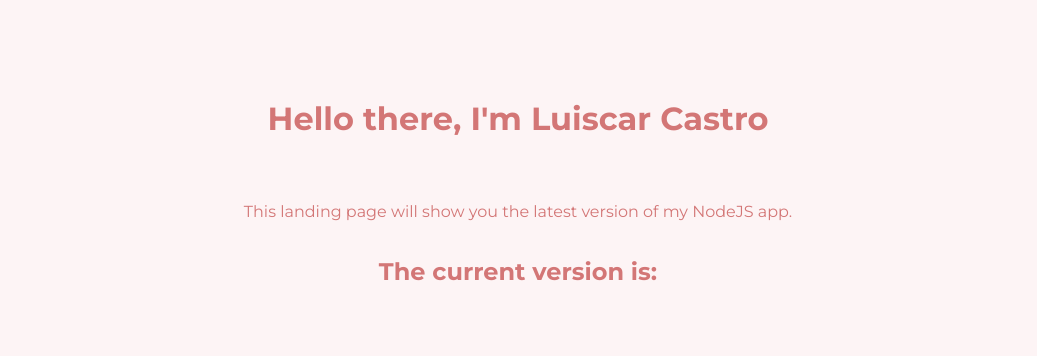
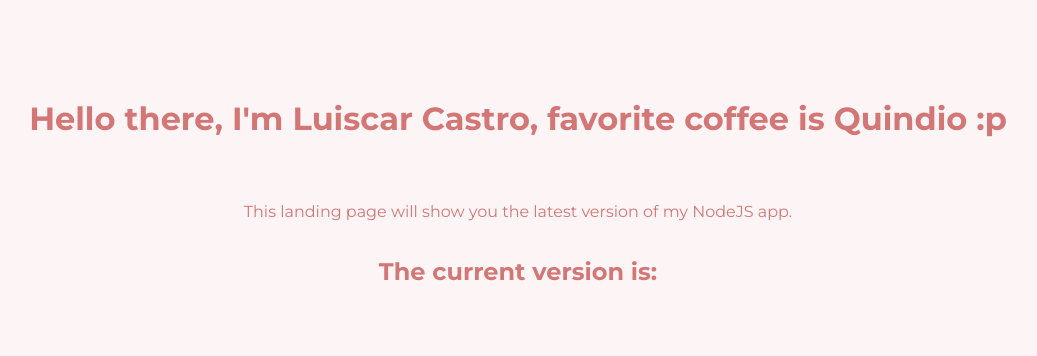
Before and after one commit to Donmagedon/CodingTest, a website: page src/public/index.html in a window 1280 px wide. Shown: the part 182-538 px from the top of the page, without its empty margins (122-1159 px from the left). Drawn offline with Linux system fonts and the light colour scheme; no server answers.

Commit message:
adding text to title

```diff
--- a/src/public/index.html
+++ b/src/public/index.html
@@ -13,7 +13,7 @@
     </head>
     <body>
         <main>
-            <h1 id="greeting">Hello there, I'm Luiscar Castro</h1>
+            <h1 id="greeting">Hello there, I'm Luiscar Castro, favorite coffee is Quindio :p</h1>
             <p id="disclousure">This landing page will show you the latest version of my NodeJS app.</p>
             <h2 id="action"><b>The current version is:<span id="display"> </span></b></h2>
         </main>
```
Also changed, not shown: .github/workflows/blank.yml (deleted).
